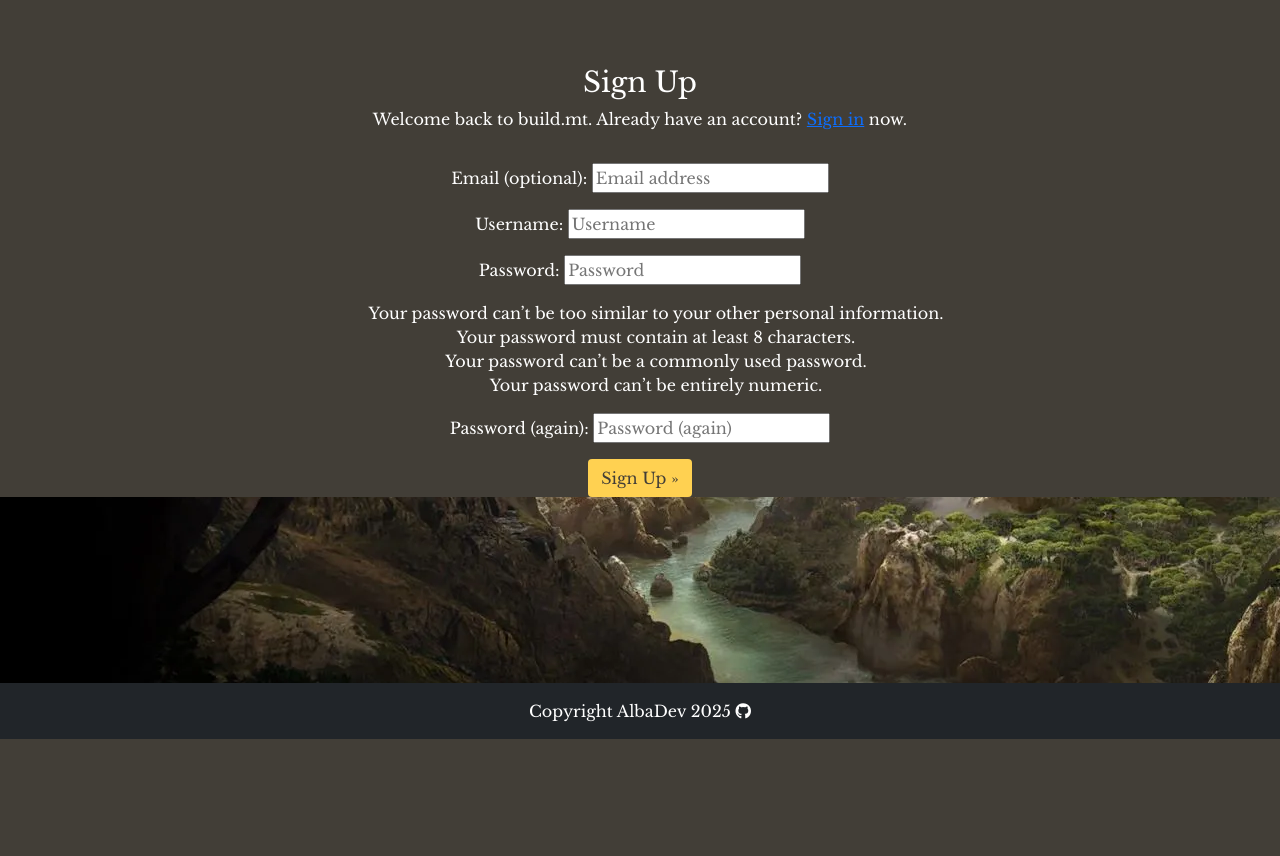
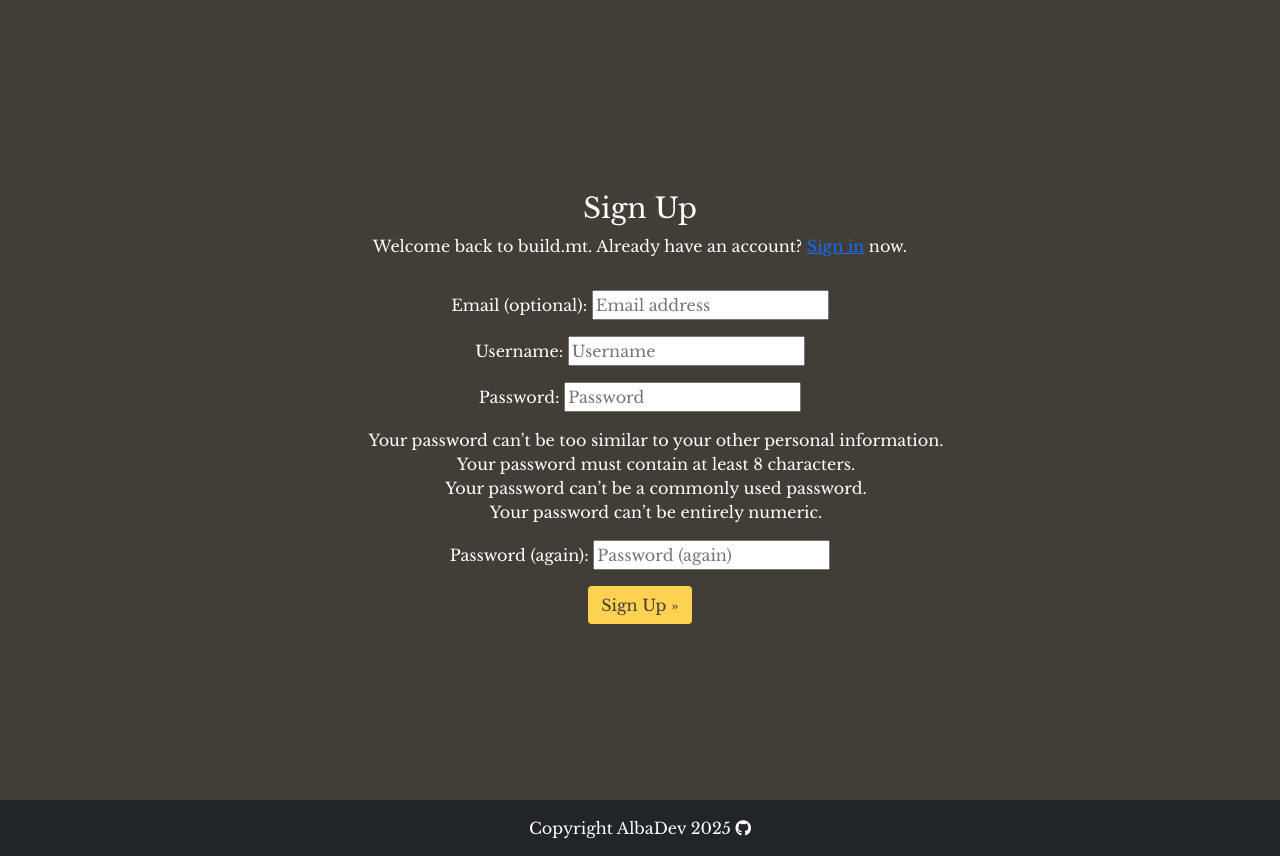
Before and after one commit to AlbaXIII/build.mt, a Django app: page /accounts/signup/ in a window 1280 px wide. Shown: the part 61-917 px from the top of the page. Before the commit the page ends 800 px from the top, so only its background shows below. Run offline with Django 4.2, Linux system fonts and the light colour scheme; some libraries are stand-ins or nearby versions; some web fonts are replaced.

Commit message:
maint - adjust style on account pages

```diff
--- a/bgbuild/templates/bgbuild/bgbuild_detail.html
+++ b/bgbuild/templates/bgbuild/bgbuild_detail.html
@@ -75,7 +75,6 @@
                         <li class="list-group-item d-flex justify-content-between align-items-center"><b id="yellow">Level Split </b><span> {{ build.level_split }} </span></li>
                         <li class="list-group-item d-flex justify-content-between align-items-center"><b id="yellow">Key Ability </b><span> {{ build.main_key_ability }} </span></li>
                         <li class="list-group-item d-flex justify-content-between align-items-center"><b id="yellow">Secondary Key Ability </b></p><span> {{ build.secondary_key_ability }} </span></li>
-                        <li class="list-group-item d-flex justify-content-between align-items-center"><b id="yellow">Suggested Skill </b></p><span> {{ build.suggested_skill }} </span></li>
                         <li class="list-group-item d-flex justify-content-between align-items-center"><b id="yellow">Suggested Skill </b></p><span> {{ build.suggested_skill }} </span></li>
                         <li class="list-group-item d-flex justify-content-between align-items-center"><b id="yellow">Build Difficulty </b></p><span> {{ build.difficulty }} </span></li>
                         <li class="list-group-item">created by {{ build.user }}</li>
--- a/static/css/style.css
+++ b/static/css/style.css
@@ -1,5 +1,4 @@
 /* base.html body style and background */
-
 body {
     background-image: url('/static/images/main-background.webp');
 }
@@ -42,10 +41,6 @@ body {
 }
 
 .dark-bg {
-    background-color: #423E37;
-}
-
-.main-bg {
     background-color: #423E37;
 }
 
@@ -316,13 +311,11 @@ body {
 .login-page {
     font-family: Libre Baskerville, sans-serif;
     color: #fff;
-    margin-top: 50px;
 }
 
 .signup-page {
     font-family: Libre Baskerville, sans-serif;
     color: #fff;
-    margin-top: 50px;
     list-style-type: none;
     text-align: left;
 }
@@ -334,6 +327,15 @@ body {
 #account-btns {
     background: #FFD151;
     color: #423E37;
+}
+
+#account-float {
+    display: flex;
+    justify-content: center;
+    align-items: center;
+    text-align: center;
+    min-height: 100vh;
+
 }
 
 .build-comments {
--- a/templates/account/login.html
+++ b/templates/account/login.html
@@ -8,7 +8,7 @@
 {% block content %}
 
 <!-- custom login page extending base html & css -->
-<section>
+<section class="dark-bg" id="account-float">
   <div class="container login-page text-center">
       <div class="row">
         <div class="col-md-8 mt-3 offset-md-2">
--- a/templates/account/logout.html
+++ b/templates/account/logout.html
@@ -7,7 +7,7 @@
 {% block content %}
 
 <!-- custom logout page extending base html & css -->
-<section>
+<section class="dark-bg" id="account-float">
   <div class="container login-page text-center">
     <div class="row">
       <div class="col-md-8 mt-3 offset-md-2">
--- a/templates/account/signup.html
+++ b/templates/account/signup.html
@@ -7,7 +7,7 @@
 {% block content %}
 
 <!-- custom signup page extending base html & css -->
-<section>
+<section class="dark-bg" id="account-float">
   <div class="container signup-page text-center">
     <div class="row">
       <div class="col-md-8 mt-3 offset-md-2">
```
Also changed, not shown: core/templates/core/index.html (+1 -8 lines).
